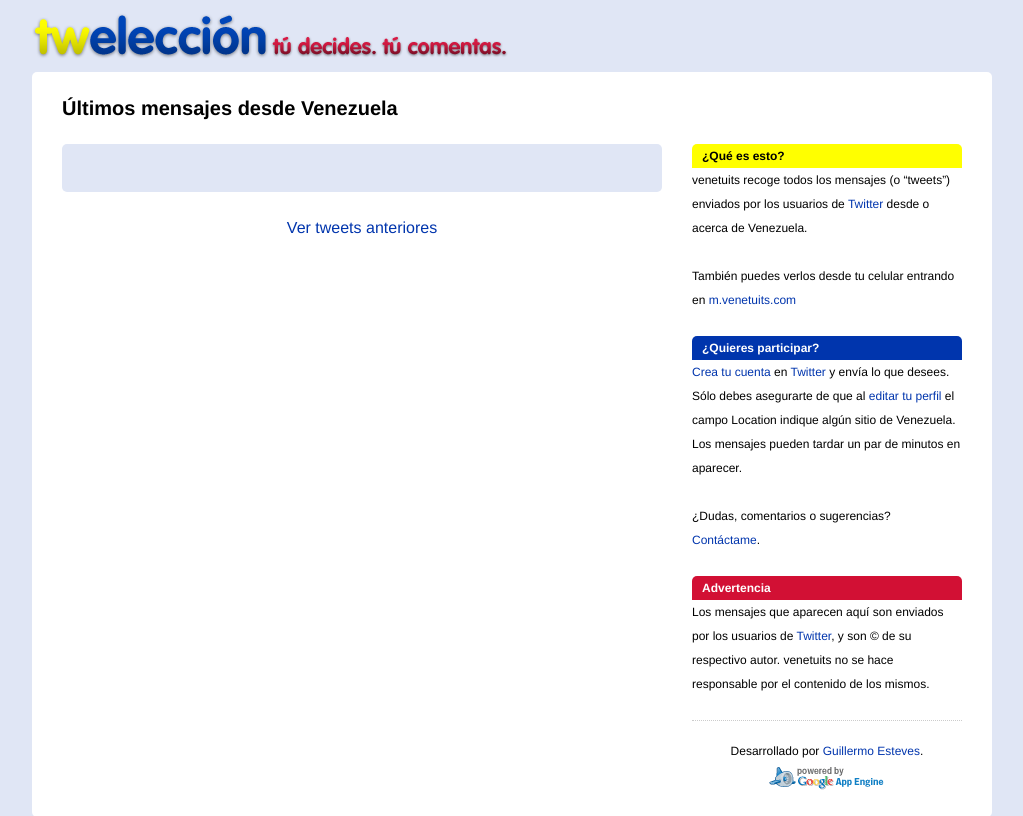
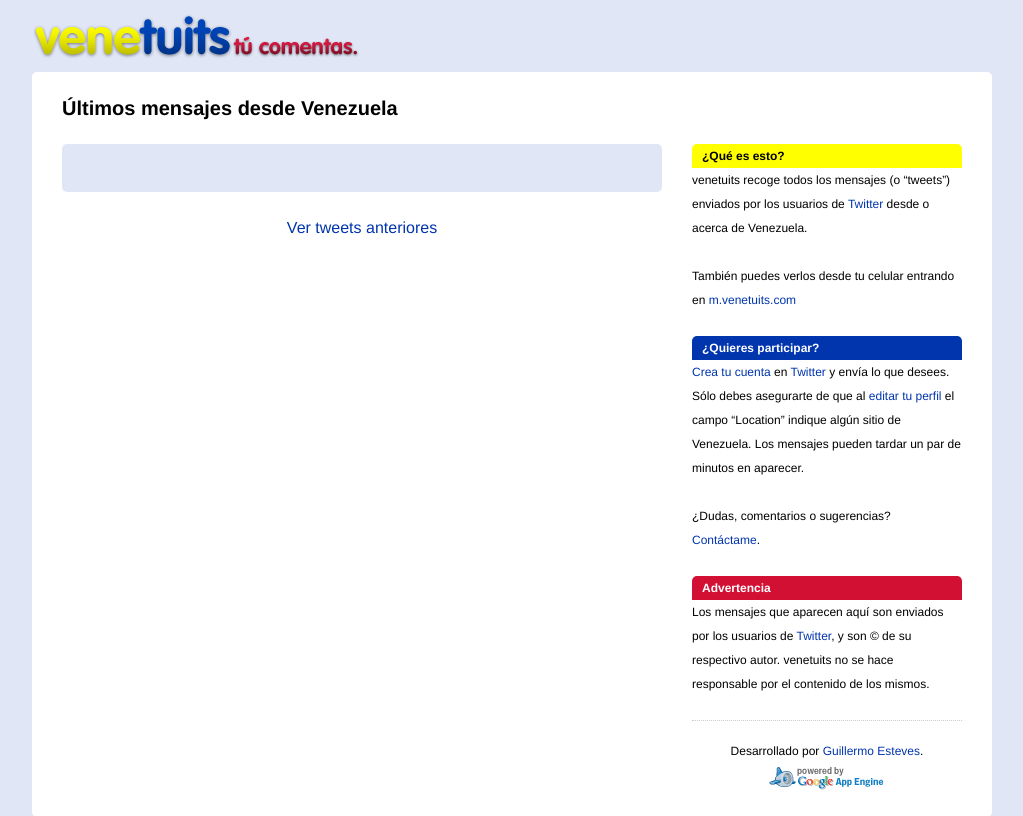
Before and after one commit to gesteves/tweleccion, a Django app: template templates/index.html in a window 1280 px wide. Shown: the top 816 px of the page, without its empty margins (127-1150 px from the left). Run offline with Django 3.2, Linux system fonts and the light colour scheme; the template is opened without the code that fills it, so the values that code supplies are empty; some libraries are stand-ins or nearby versions.

Commit message:
Changed the images

```diff
--- a/static/stylesheets/iphone.css
+++ b/static/stylesheets/iphone.css
@@ -17,7 +17,7 @@
 }
 
 h1, h1 a {
-	width:170px;
+	width:137px;
 	height:48px;
 	margin: 10px;
 }
--- a/static/stylesheets/styles.css
+++ b/static/stylesheets/styles.css
@@ -26,14 +26,14 @@
 h1 {
 	font-size:24px;
 	line-height:1;
-	width:481px;
+	width:335px;
 	height:48px;
 	margin:12px 0;
 }
 
 h1 a{
 	display:block;
-	width:481px;
+	width:335px;
 	height:48px;
 	text-indent:-10000px;
 	background:url('/static/images/logo.png') top left no-repeat;
--- a/templates/about.html
+++ b/templates/about.html
@@ -18,7 +18,7 @@
 </div>
 
 <h3 class="side2">¿Quieres participar?</h3>
-<p><a href="https://twitter.com/signup">Crea tu cuenta</a> en <a href="http://twitter.com">Twitter</a> y envía lo que desees. Sólo debes asegurarte de que al <a href="http://twitter.com/account/settings">editar tu perfil</a> el campo <q>Location</q> indique algún sitio de Venezuela. Los mensajes pueden tardar un par de minutos en aparecer.</p>
+<p><a href="https://twitter.com/signup">Crea tu cuenta</a> en <a href="http://twitter.com">Twitter</a> y envía lo que desees. Sólo debes asegurarte de que al <a href="http://twitter.com/account/settings">editar tu perfil</a> el campo &#8220;Location&#8221; indique algún sitio de Venezuela. Los mensajes pueden tardar un par de minutos en aparecer.</p>
 
 <p>¿Dudas, comentarios o sugerencias? <a href="http://twitter.com/home?status=@gesteves%20">Contáctame</a>.</p>
 
--- a/templates/mobile-base.html
+++ b/templates/mobile-base.html
@@ -11,7 +11,7 @@
 html{color:#000;background:#FFF;}body,div,dl,dt,dd,ul,ol,li,h1,h2,h3,h4,h5,h6,pre,code,form,fieldset,legend,input,textarea,p,blockquote,th,td{margin:0;padding:0;}table{border-collapse:collapse;border-spacing:0;}fieldset,img{border:0;}address,caption,cite,code,dfn,em,strong,th,var{font-style:normal;font-weight:normal;}li{list-style:none;}caption,th{text-align:left;}h1,h2,h3,h4,h5,h6{font-size:100%;font-weight:normal;}q:before,q:after{content:'';}abbr,acronym{border:0;font-variant:normal;}sup{vertical-align:text-top;}sub{vertical-align:text-bottom;}input,textarea,select{font-family:inherit;font-size:inherit;font-weight:inherit;}input,textarea,select{*font-size:100%;}legend{color:#000;}del,ins{text-decoration:none;}
 html{font-family:sans-serif;font-size:12px;padding:10px;}
 h1 a{display:block;text-indent:-10000px;background:url('/static/images/logo-mobile.png') top left no-repeat;}
-h1, h1 a {width:170px;height:48px;}
+h1, h1 a {width:137px;height:48px;}
 a:link, a:visited {color:#0035ad;text-decoration:none;}
 a:hover, a:active {color:#d21034;}
 span.author {font-weight:bold;}
```
Also changed, not shown: static/images/logo-iphone.png, static/images/logo-mobile.png, static/images/logo.png.
